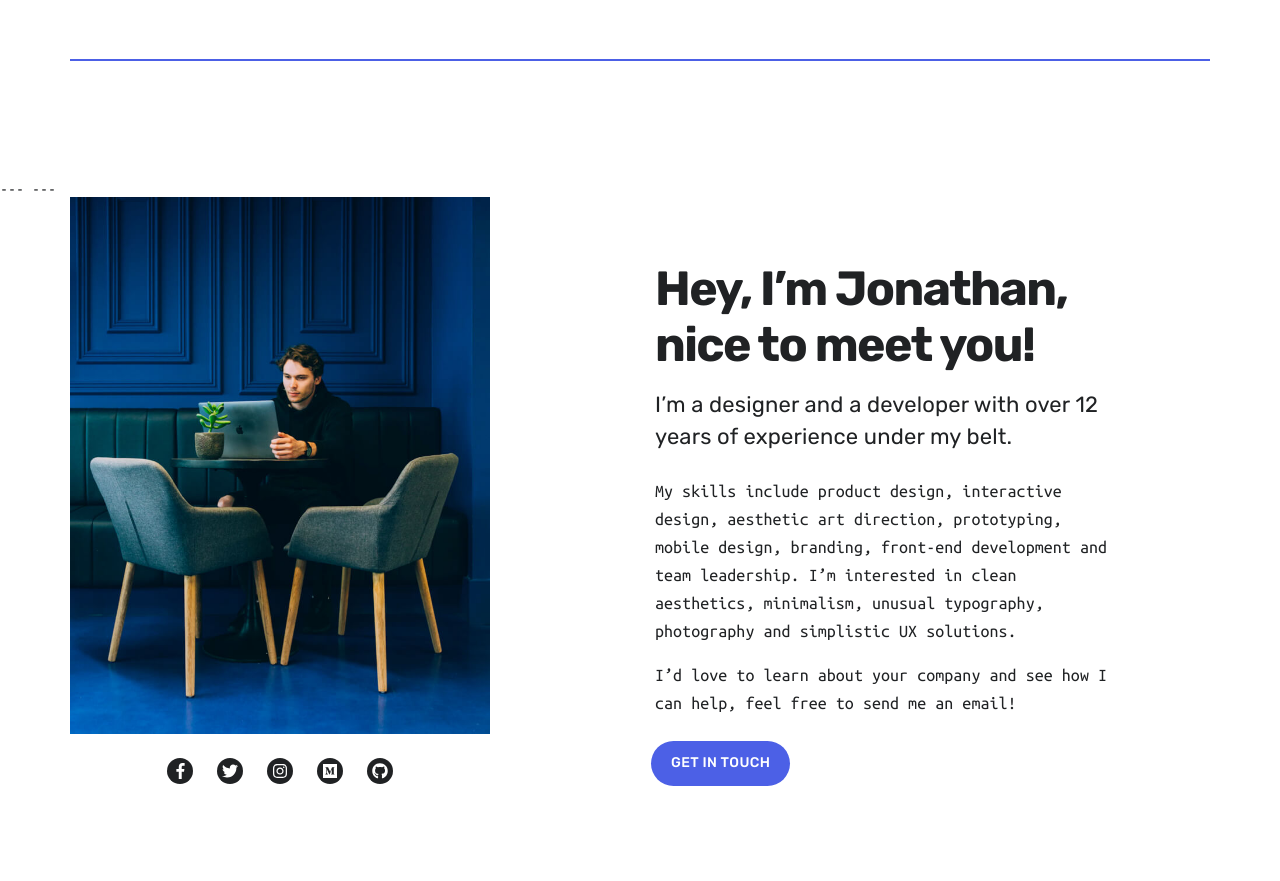
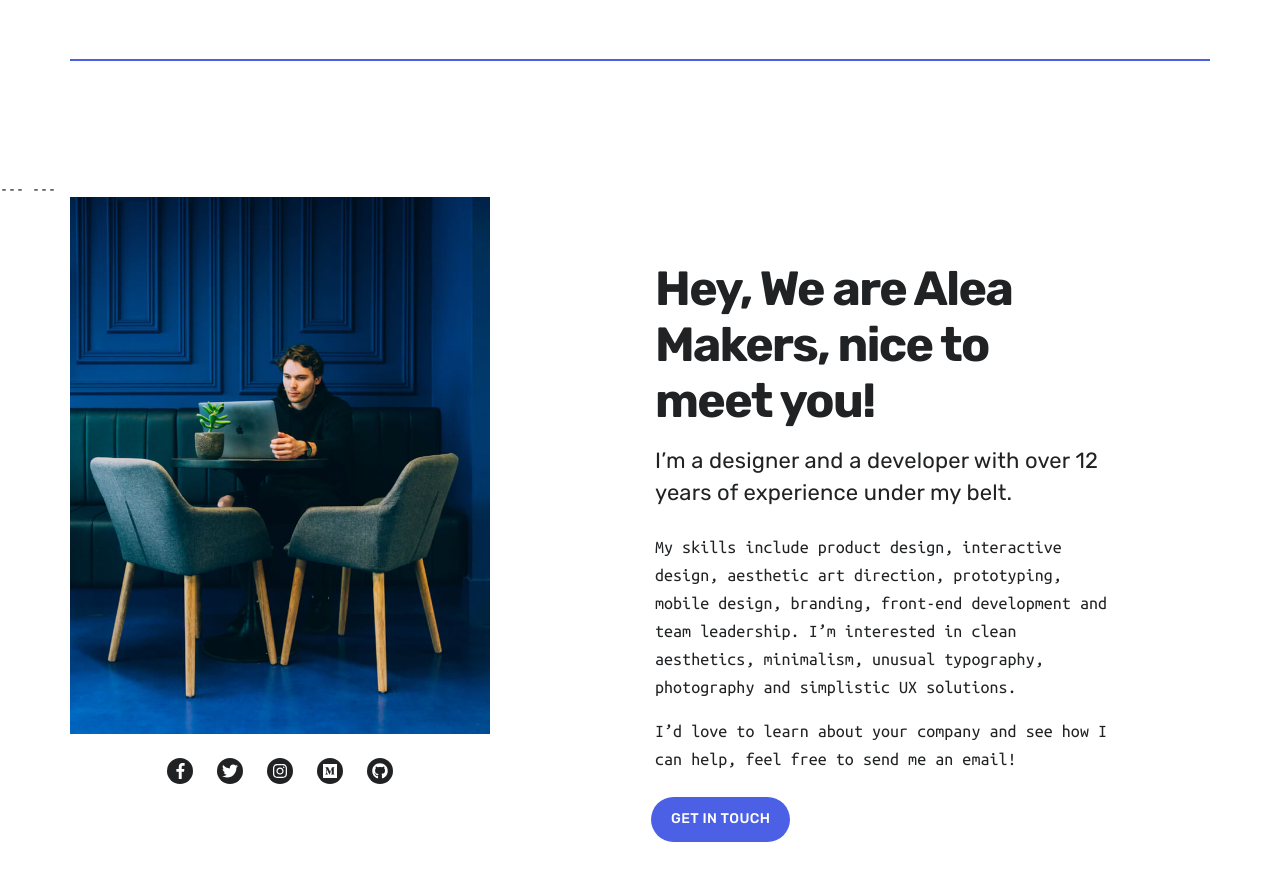
Before and after one commit to alea-git/alea-git.github.io, a Jekyll site: the page built from index.html, in a window 1280 px wide and 900 px high, scrolled down 2345 px. Shown: the top 881 px of the window. Built offline with Jekyll 4.4.1, drawn with Linux system fonts in a browser that asks for light colours; nearby versions of some CDN libraries.

Commit message:
Update from Forestry.io alea-git updated _includes/section__about.html

```diff
--- a/_includes/section__about.html
+++ b/_includes/section__about.html
@@ -14,7 +14,7 @@
     </div>
 
     <div class="about__content">
-      <h2 class="title">Hey, I’m Jonathan, nice to meet you!</h2>
+      <h2 class="title">Hey, We are Alea Makers, nice to meet you!</h2>
       <p class="subtitle subtitle--light">I’m a designer and a developer with over 12 years of experience under my belt.
       </p>
 
```
